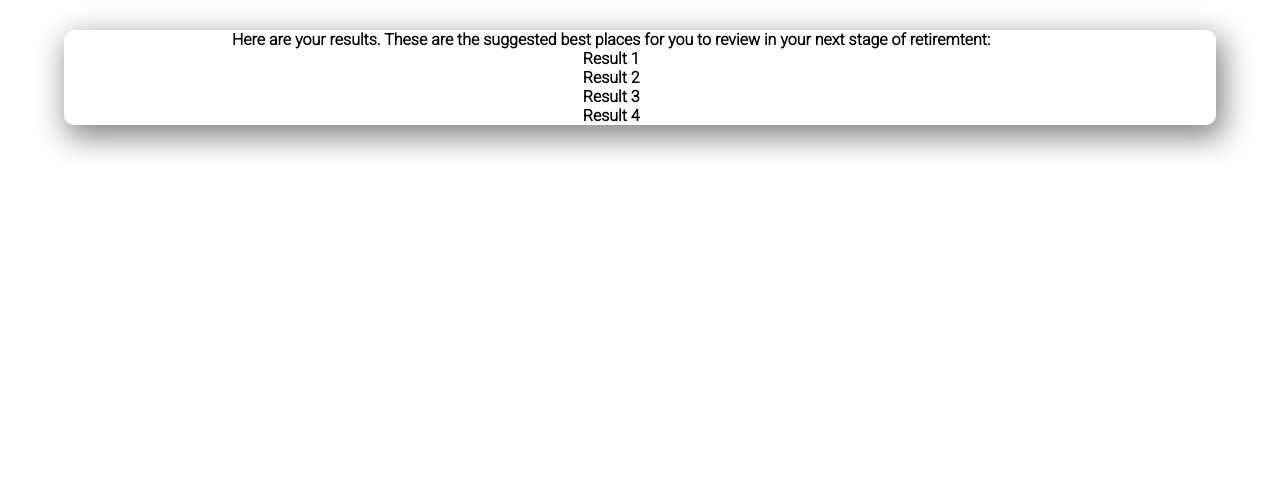
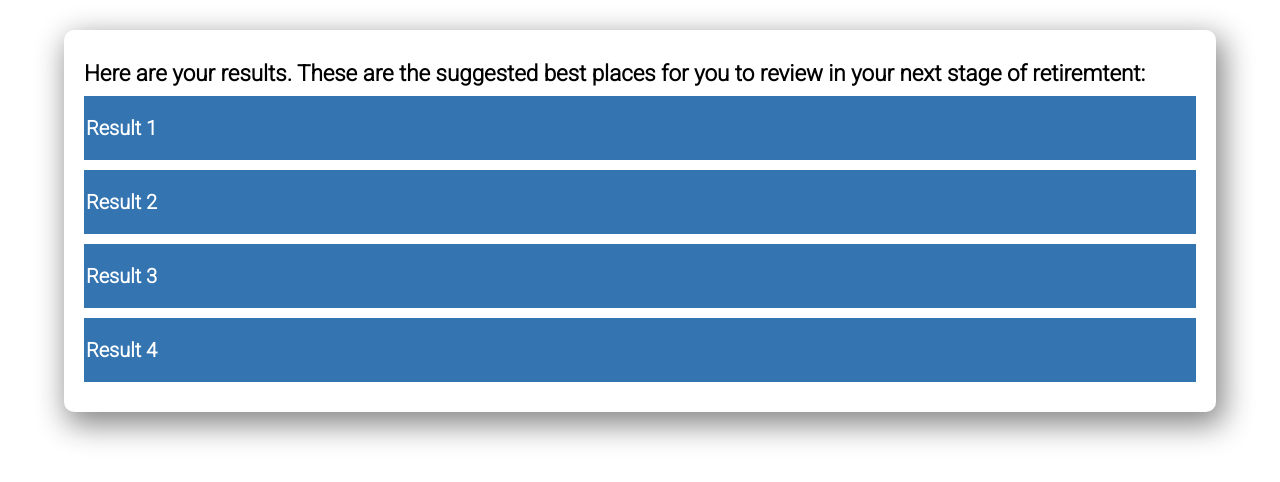
Before and after one commit to DRUMPADD/redBeachAdvisors, a Django app: page /results in a window 1280 px wide. Shown: the top 482 px of the page. Run offline with Django 3.2, Linux system fonts and the light colour scheme.

Commit message:
Modificación de páginas

```diff
--- /dev/null
+++ b/django_redBeach_project/static/css/results.css
@@ -0,0 +1,39 @@
+/* ?? Results section */
+.results {
+    width: auto;
+    margin: 0 auto;
+    font-size: 20px;
+    padding: 20px;
+}
+
+.results h1 {
+    text-align: justify;
+    font-size: 1.4rem;
+}
+
+.results p {
+    margin: 10px auto;
+    color: #fff;
+}
+
+.results p:nth-child(2),
+.results p:nth-child(3),
+.results p:nth-child(4),
+.results p:nth-child(5) {
+    background-color: #3374b1;
+    border: none;
+    font-size: 20px;
+    text-align: left;
+    padding: 20px 20px 20px 2px;
+    cursor: pointer;
+    transition: .5s;
+}
+
+.results p:hover {
+    background-color: rgb(33, 34, 37);
+    color: #fff;
+}
+
+.results p:active {
+    font-size: 30px;
+}
--- a/django_redBeach_project/static/css/styles.css
+++ b/django_redBeach_project/static/css/styles.css
@@ -328,17 +328,6 @@ body {
     width: 90%;
 }
 
-
-/* Results section */
-#results {
-    width: 95%;
-}
-
-#result p {
-    text-align: left;
-}
-
-
 @media (max-width: 576px) {
     .container,
     .container-questions {
--- a/django_redBeach_project/templates/questions.html
+++ b/django_redBeach_project/templates/questions.html
@@ -12,6 +12,7 @@
     <div class="container-questions">
         <h1>Questions (Answer correctly and completely)</h1>
         <form id="questionsForm">
+            {% csrf_token %}
             <section class="questionGroup">
                 <h2>Were you honorably or dishonorably discharged?</h2>
                 <label class="checkAnswer">Honorably discharge
--- a/django_redBeach_project/templates/results.html
+++ b/django_redBeach_project/templates/results.html
@@ -5,14 +5,16 @@
     <meta http-equiv="X-UA-Compatible" content="IE=edge">
     <meta name="viewport" content="width=device-width, initial-scale=1.0">
     <title>Results</title>
-    {% load static %}
-    <link rel="stylesheet" href="{% static 'css/styles.css' %}">
+    <!-- {% load static %}
+    <link rel="stylesheet" href="{% static 'css/styles.css' %}"> -->
+    <link rel="stylesheet" href="../static/css/styles.css">
+    <link rel="stylesheet" href="../static/css/results.css">
 </head>
 <body>
     <div class="container">
         <!-- Aquí aparecen los resultados -->
-        <div id="results">
-            <h4>Here are your results. These are the suggested best places for you to review in your next stage of retiremtent:</p>
+        <div class="results">
+            <h1>Here are your results. These are the suggested best places for you to review in your next stage of retiremtent:</p>
             <p class="showResults">Result 1</p>
             <p class="showResults">Result 2</p>
             <p class="showResults">Result 3</p>
```
